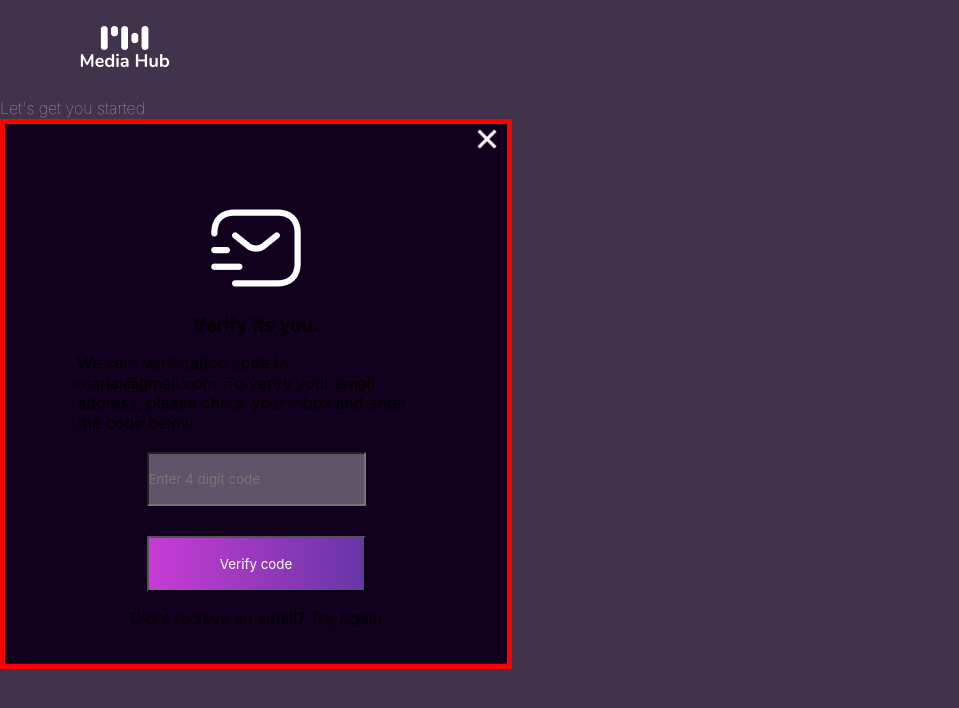
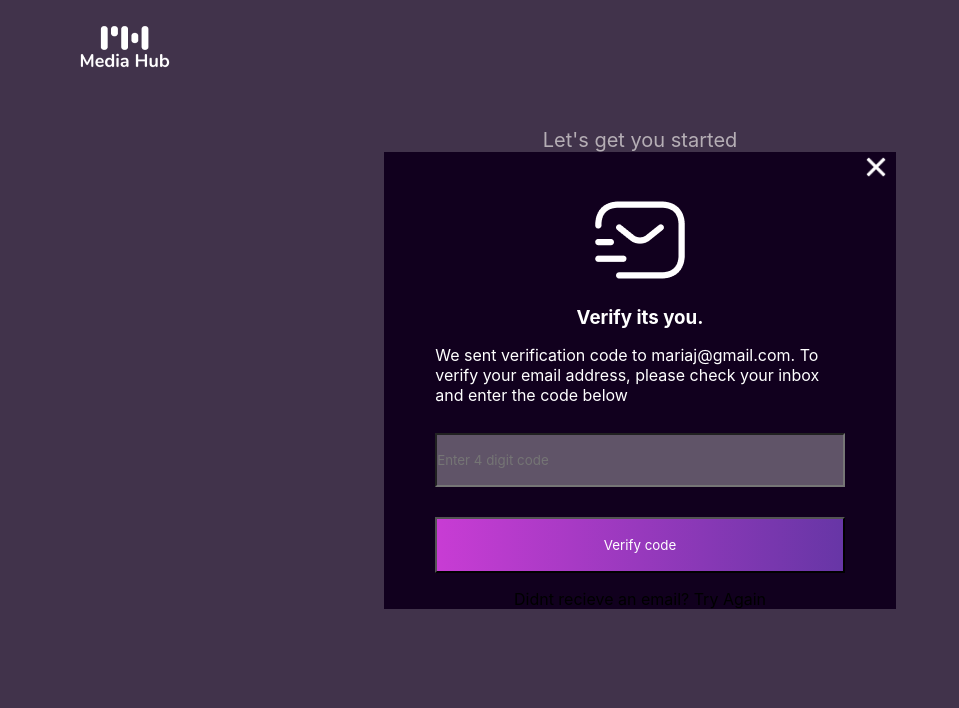
Before and after one commit to lost-shades/FE-mediahub, a React (Vite) app: page /EmailVerification in a window 1280 px wide. Shown: the top 708 px of the page, without its empty margins (0-959 px from the left). Built offline with nearby package versions, Linux system fonts and the light colour scheme.

Commit message:
email prog

```diff
--- a/src/components/Components.css
+++ b/src/components/Components.css
@@ -5,6 +5,7 @@ button.buttonStyle {
   color: #ffff;
   background-image: linear-gradient(to right, #C83CD4, #6736A6);
   margin-top: 10px;
+  width: 100%;
 }
 
 input {
@@ -18,6 +19,7 @@ input {
   gap: 20px;
   display: flex;
   flex-direction: column;
+  width: 80%;
 }
 .socialButtons {
   display: flex;
--- a/src/pages/Email.css
+++ b/src/pages/Email.css
@@ -47,7 +47,7 @@
     margin-top: 30px;
     }
 
-    .p3child{
+  .p3child{
       color: rgb(128, 10, 128);
     }
 
--- a/src/pages/EmailVerification.jsx
+++ b/src/pages/EmailVerification.jsx
@@ -9,7 +9,7 @@ export const EmailVerification = () => {
         <header className='imageDiv'>
             <img src="/Media Hub Logo 2 1.png" alt="logo" />
         </header>
-        <div className='topheading'>
+        <div className='emailHeading'>
             <p>Let's get you started</p>
         </div>
         <section className='verify-container'>
--- a/src/pages/Login.css
+++ b/src/pages/Login.css
@@ -52,6 +52,15 @@ main header.imageDiv img {
     color: #B5AEB5;
 }
 
+.emailHeading{
+    /* border: 5px solid red; */
+    margin-top: 30px;
+    color: #B5AEB5;
+    display: flex;
+    font-size: 20px;
+    justify-content: center;
+}
+
 /* input {
     background-color: #605468;
     height: 54px;
@@ -104,11 +113,10 @@ main header.imageDiv img {
   }
 
   .verify-container{
-    border: 5px solid red;
+    /* border: 5px solid red; */
     width: 40%;
-    margin-top: 1px;
+    margin: auto;
     background-color: #11001E;
-    height: 550px;
     display: flex;
     flex-direction: column;
     justify-content: center;
@@ -121,9 +129,8 @@ main header.imageDiv img {
     flex-direction: column;
     justify-content: center;
     align-items: center;
-    margin-top: 10px;
-    width: 75%;
-    height: 516px;
+    margin: auto;
+    width: 100%;
     gap: 1rem;
   }
 
@@ -139,12 +146,23 @@ main header.imageDiv img {
   }
 
   .div1{
-    /* border: 5px solid red; */
-    width: 95%;
+    /* border: 5px solid rgb(180, 247, 65); */
     gap: 1rem;
+    width: 80%;
     height: 15rem;
     display: flex;
+    color: white;
     flex-direction: column;
     justify-content: center;
     align-items: center;
   }
+
+  .img1 {
+    /* border: 5px solid red; */
+    margin-left: 1px;
+    display: flex;
+    margin-top: 0;
+    margin-left: 4rem;
+    align-self: flex-start;
+    width: 5rem;
+  }
```
Lines whose indentation alone changed are shown as unchanged.
